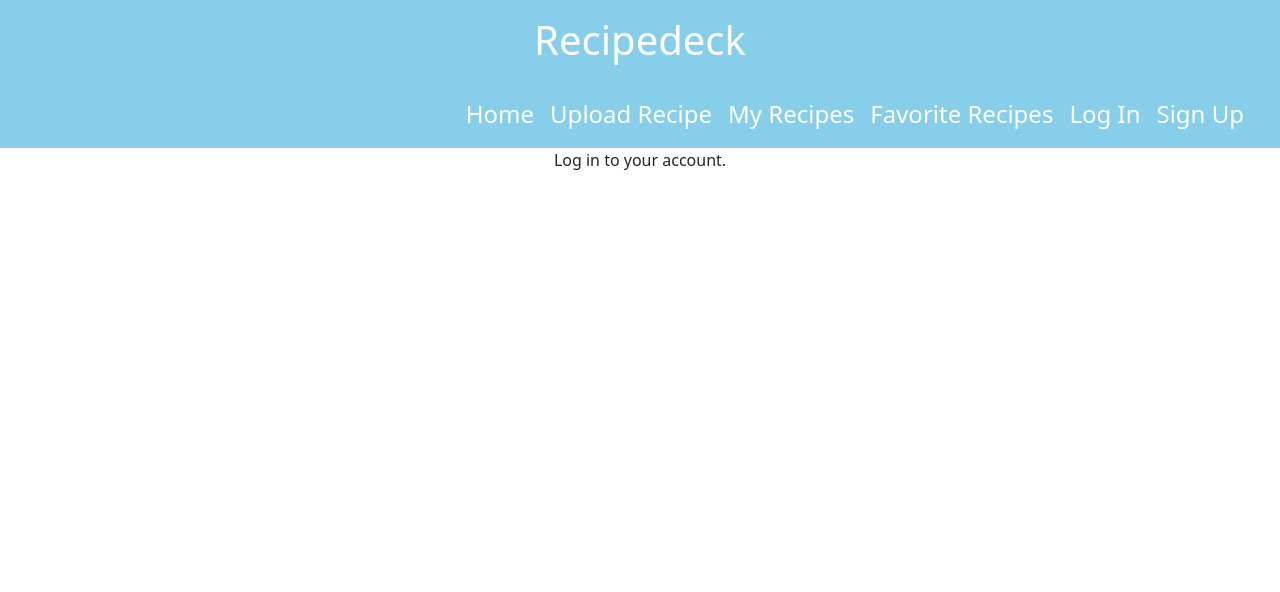
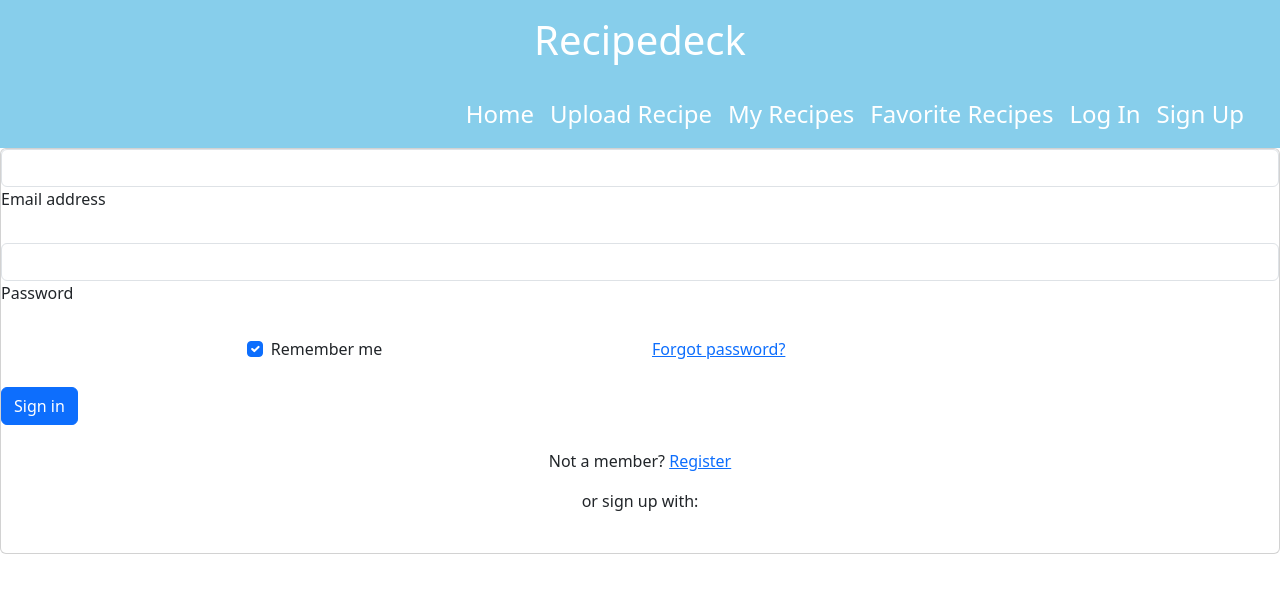
Before and after one commit to Tnozone/recipedeck, a Vue app: page /login in a window 1280 px wide. Shown: the top 592 px of the page. Built offline with nearby package versions, Linux system fonts and the light colour scheme.

Commit message:
basic login

```diff
--- a/src/components/Header.vue
+++ b/src/components/Header.vue
@@ -61,7 +61,7 @@
   font-weight: 500;
 }
 
-.nav-link:hover {
+.nav-link:hover, .nav-link:focus {
   text-decoration: underline;
 }
 
--- a/src/components/MyHeader.vue
+++ b/src/components/MyHeader.vue
@@ -55,13 +55,12 @@
   font-weight: 500;
 }
 
-.nav-link:hover {
+.nav-link:hover, .nav-link:focus {
   text-decoration: underline;
 }
 
 .navbar-toggler {
   border-color: rgb(255, 255, 255);
-  padding: 0.75rem 1rem;
 }
 
 .navbar-toggler-icon {
--- a/src/pages/Login.vue
+++ b/src/pages/Login.vue
@@ -1,5 +1,57 @@
 <template>
-  <div>
-    <p class="text-center">Log in to your account.</p>
+  <div class="card">
+    <form>
+      <!-- Email input -->
+      <div data-mdb-input-init class="form-outline mb-4">
+        <input type="email" id="form2Example1" class="form-control" />
+        <label class="form-label" for="form2Example1">Email address</label>
+      </div>
+
+      <!-- Password input -->
+      <div data-mdb-input-init class="form-outline mb-4">
+        <input type="password" id="form2Example2" class="form-control" />
+        <label class="form-label" for="form2Example2">Password</label>
+      </div>
+
+      <!-- 2 column grid layout for inline styling -->
+      <div class="row mb-4">
+        <div class="col d-flex justify-content-center">
+          <!-- Checkbox -->
+          <div class="form-check">
+            <input class="form-check-input" type="checkbox" value="" id="form2Example31" checked />
+            <label class="form-check-label" for="form2Example31"> Remember me </label>
+          </div>
+        </div>
+
+        <div class="col">
+          <!-- Simple link -->
+          <a href="#!">Forgot password?</a>
+        </div>
+      </div>
+
+      <!-- Submit button -->
+      <button  type="button" data-mdb-button-init data-mdb-ripple-init class="btn btn-primary btn-block mb-4">Sign in</button>
+
+      <!-- Register buttons -->
+      <div class="text-center">
+        <p>Not a member? <router-link to="/signup">Register</router-link></p>
+        <p>or sign up with:</p>
+        <button  type="button" data-mdb-button-init data-mdb-ripple-init class="btn btn-link btn-floating mx-1">
+          <i class="fab fa-facebook-f"></i>
+        </button>
+
+        <button  type="button" data-mdb-button-init data-mdb-ripple-init class="btn btn-link btn-floating mx-1">
+          <i class="fab fa-google"></i>
+        </button>
+
+        <button  type="button" data-mdb-button-init data-mdb-ripple-init class="btn btn-link btn-floating mx-1">
+          <i class="fab fa-twitter"></i>
+        </button>
+
+        <button  type="button" data-mdb-button-init data-mdb-ripple-init class="btn btn-link btn-floating mx-1">
+          <i class="fab fa-github"></i>
+        </button>
+      </div>
+    </form>
   </div>
 </template>
```
